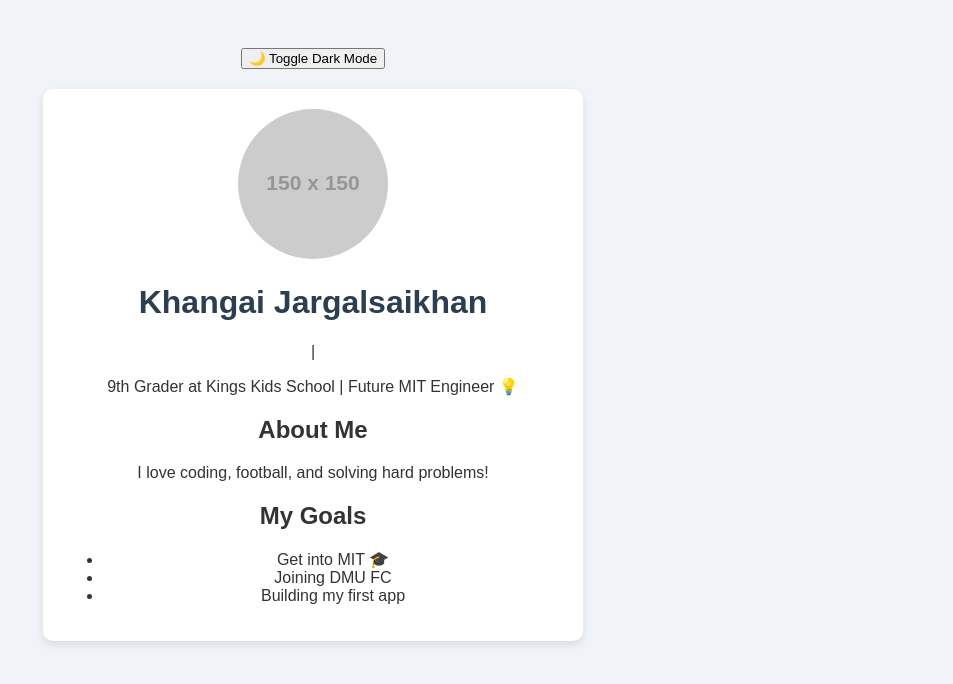
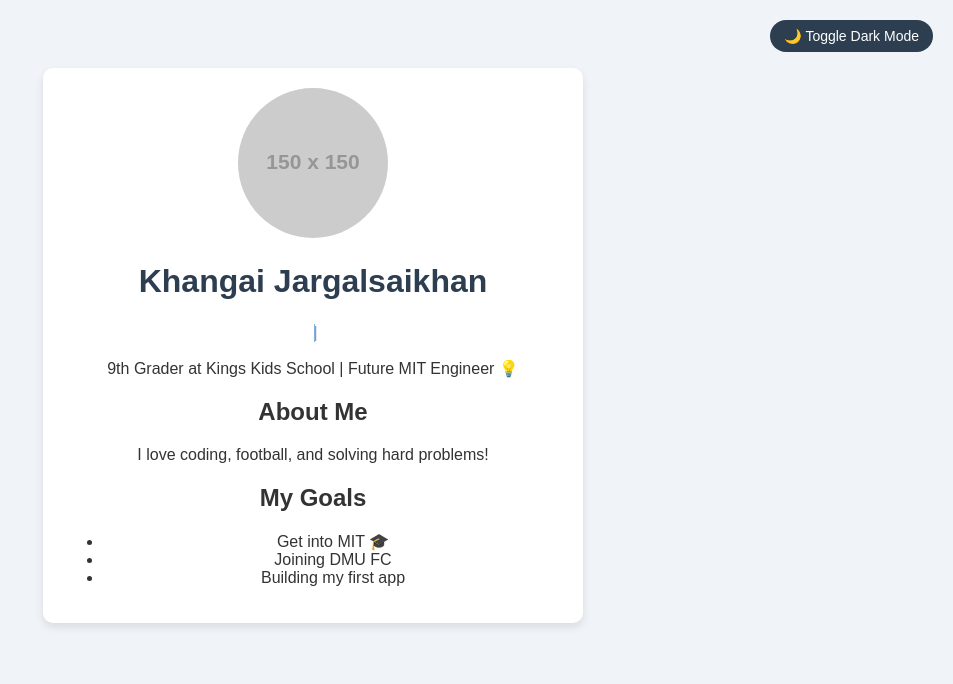
Before and after one commit to HarryKingskids/khangai.github.io, a plain HTML site: page index.html in a window 1280 px wide. Shown: the whole page, without its empty margins (327-1280 px from the left). Drawn offline with Linux system fonts and the light colour scheme; placeholder pictures from the web are drawn by us.

Commit message:
Update style.css

```diff
--- a/style.css
+++ b/style.css
@@ -1,10 +1,15 @@
-
 body {
   font-family: Arial, sans-serif;
   background-color: #f0f4f8;
   color: #333;
   text-align: center;
   padding: 40px;
+  transition: all 0.4s ease;
+}
+
+body.dark-mode {
+  background-color: #121212;
+  color: #f0f0f0;
 }
 
 img {
@@ -24,9 +29,26 @@ h1 {
   max-width: 500px;
   margin: 20px auto;
   box-shadow: 0 4px 8px rgba(0,0,0,0.1);
+  transition: background 0.4s ease;
 }
 
-/* 🔥 Fade-in animation */
+body.dark-mode .card {
+  background: #1e1e1e;
+}
+
+button {
+  position: absolute;
+  top: 20px;
+  right: 20px;
+  padding: 8px 14px;
+  border: none;
+  border-radius: 20px;
+  cursor: pointer;
+  background: #2c3e50;
+  color: white;
+  font-size: 14px;
+}
+
 @keyframes fadeIn {
   0% { opacity: 0; transform: translateY(-20px); }
   100% { opacity: 1; transform: translateY(0); }
@@ -35,3 +57,23 @@ h1 {
 .fade-in {
   animation: fadeIn 2s ease-in-out;
 }
+
+/* Typing animation */
+#typed-text {
+  font-weight: bold;
+  font-size: 18px;
+  color: #0066cc;
+}
+
+.cursor {
+  display: inline-block;
+  width: 1px;
+  background-color: #0066cc;
+  animation: blink 0.7s steps(2, start) infinite;
+  margin-left: 2px;
+}
+
+@keyframes blink {
+  0%, 100% { opacity: 1; }
+  50% { opacity: 0; }
+}
```
